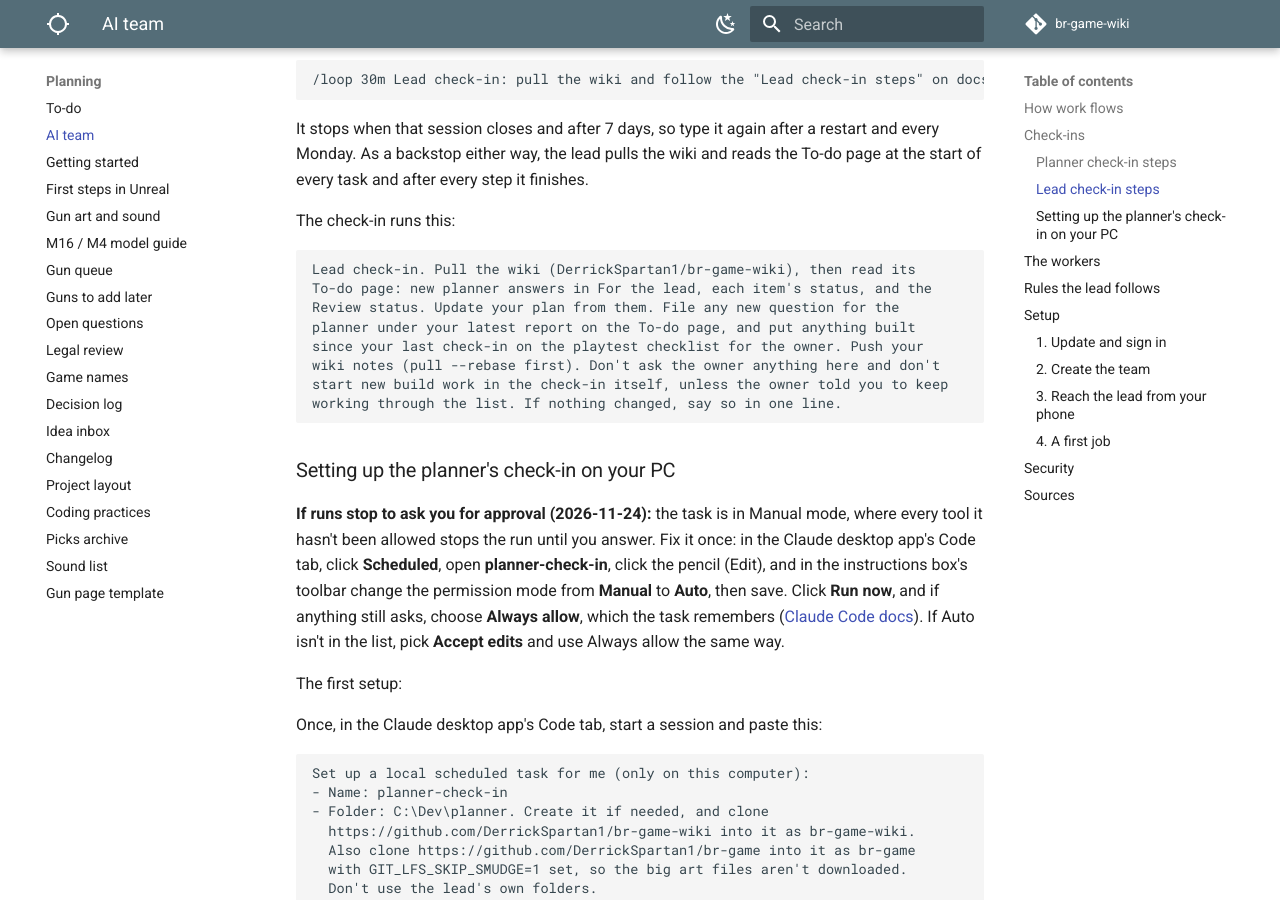
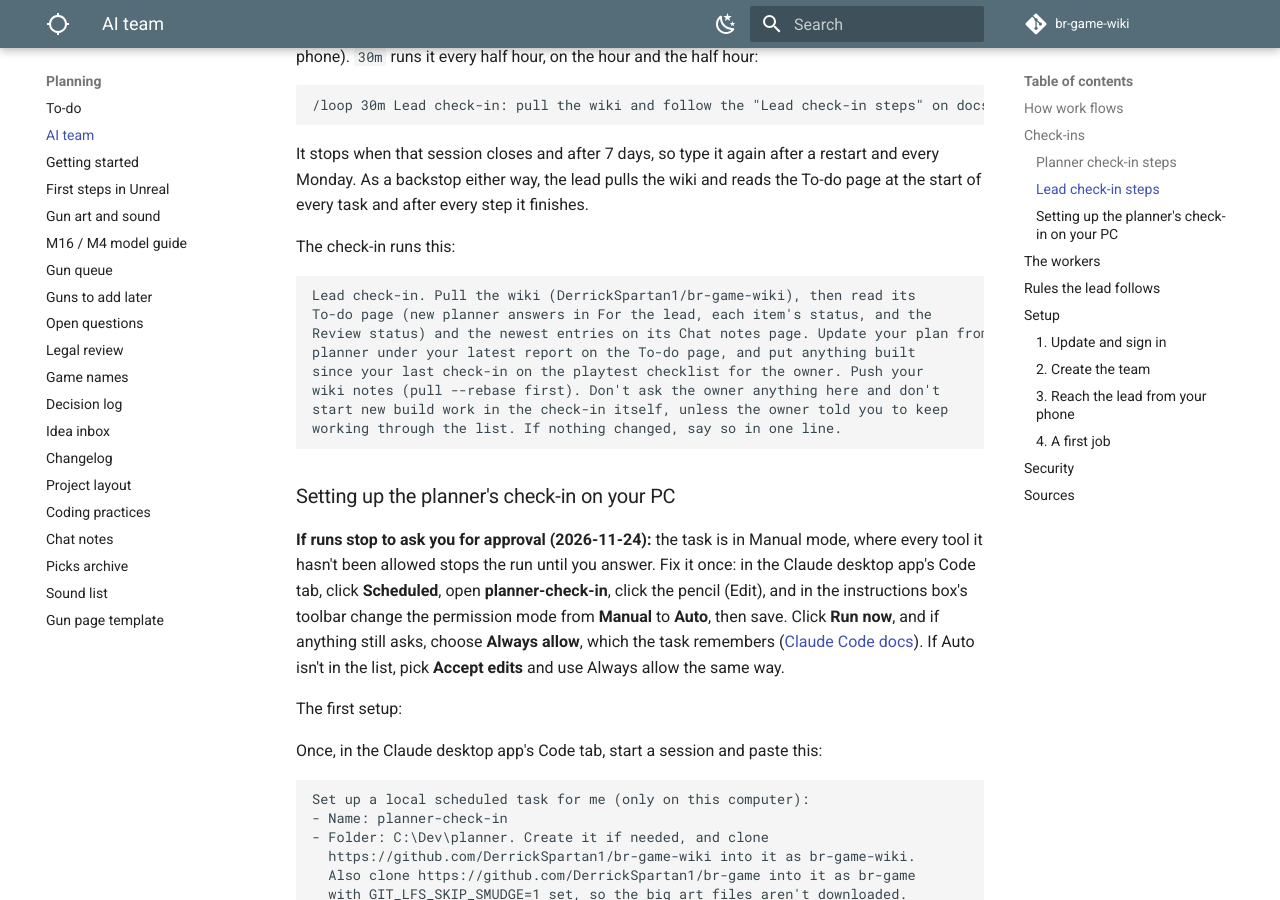
Before and after one commit to DerrickSpartan1/br-game-wiki, an MkDocs documentation site: the page built from docs/planning/ai-team.md, in a window 1280 px wide and 900 px high, scrolled down 3447 px. Built offline with MkDocs 1.6.1 and Material for MkDocs 9.7.7, drawn with Linux system fonts in a browser that asks for light colours; comment, search, counter and statistics services are not loaded; some of the changed text lies outside the part shown.

Commit message:
Chat notes page: short dated notes from each chat with the owner
Notes, not transcripts: what he asked or decided (his words for
decisions), what changed, what's open; game only. The planner writes
Planner chat entries, the lead Lead chat entries, and every check-in reads
the newest. Today's planner chat is written up. CLAUDE.md, the check-in
steps, and a lead item updated.

Co-Authored-By: Claude Opus 5.5 <noreply@anthropic.com>
Claude-Session: https://claude.ai/code/session_01LAp2s4euUjj6HZthupXLj4

````diff
--- a/docs/planning/ai-team.md
+++ b/docs/planning/ai-team.md
@@ -44,7 +44,7 @@ The planner and the lead check in every half hour, taking turns, so each one wor
 The planner's scheduled tasks follow these steps each time, so changing them here changes every later check-in.
 
 1. **Get up to date.** In the check-in's own folder, pull the wiki, and fetch and fast-forward the read-only game repo clone. Read the wiki's `CLAUDE.md` and follow it exactly, including the "Before pushing" steps.
-2. **See what's new** since the last commit whose message starts with "Planner check-in" (or the last 24 hours if there isn't one): new commits in both repos, new playtest results in the game repo's `Docs/Playtest/`, and new reports and questions on the To-do page. If nothing is new and no planner question is unanswered, stop and say so in one line.
+2. **See what's new** since the last commit whose message starts with "Planner check-in" (or the last 24 hours if there isn't one): new commits in both repos, new playtest results in the game repo's `Docs/Playtest/`, and new reports and questions on the To-do page, and new entries on [Chat notes](chat-notes.md). If nothing is new and no planner question is unanswered, stop and say so in one line.
 3. **Answer the lead's questions** that you can: research (open and cite every page you take numbers from), wiki fixes, data the lead needs, and first passes marked "our pick". File each on its page, add rows to the decision log and changelog, and mark the question answered on the To-do page.
 4. **Keep the review rule:** update each item's status on the To-do page from the commits and the playtest results. Tick an item only once the owner has said it's good. Give anything raised in a playtest or report that has no item one.
 5. **Queue what needs the owner:** any call that's truly his goes under You: decisions as a short line marked "for the next picks page", with the choices and our suggestion. Never ask him anything during a check-in, and never wait for an answer.
@@ -66,8 +66,8 @@ The check-in runs this:
 
 ```text
 Lead check-in. Pull the wiki (DerrickSpartan1/br-game-wiki), then read its
-To-do page: new planner answers in For the lead, each item's status, and the
-Review status. Update your plan from them. File any new question for the
+To-do page (new planner answers in For the lead, each item's status, and the
+Review status) and the newest entries on its Chat notes page. Update your plan from them. File any new question for the
 planner under your latest report on the To-do page, and put anything built
 since your last check-in on the playtest checklist for the owner. Push your
 wiki notes (pull --rebase first). Don't ask the owner anything here and don't
--- a/mkdocs.yml
+++ b/mkdocs.yml
@@ -233,6 +233,7 @@ nav:
       - Changelog: planning/changelog.md
       - Project layout: planning/project-layout.md
       - Coding practices: planning/coding-practices.md
+      - Chat notes: planning/chat-notes.md
       - Picks archive: planning/picks-archive.md
       - Sound list: planning/sound-list.md
       - Gun page template: planning/gun-page-template.md
````
Also changed, not shown: CLAUDE.md (+1 -1 lines), docs/planning/changelog.md (+1 -0 lines), docs/planning/chat-notes.md (added, +34 -0 lines), docs/planning/decisions.md (+1 -0 lines), docs/planning/to-do.md (+1 -0 lines).
